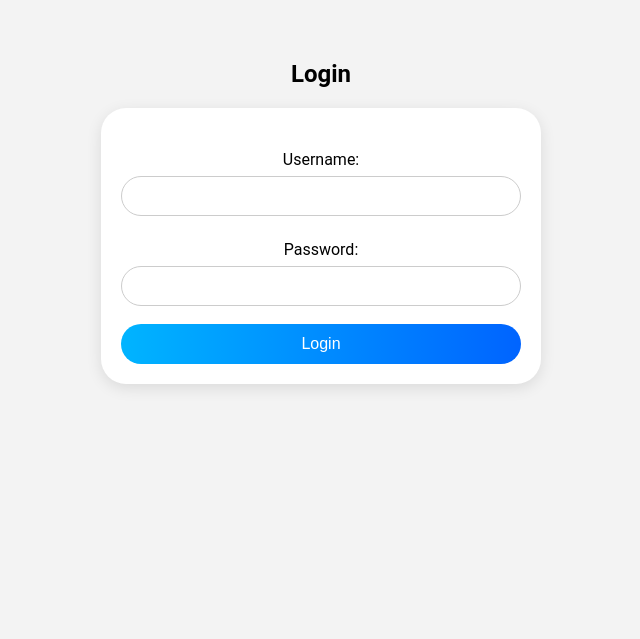
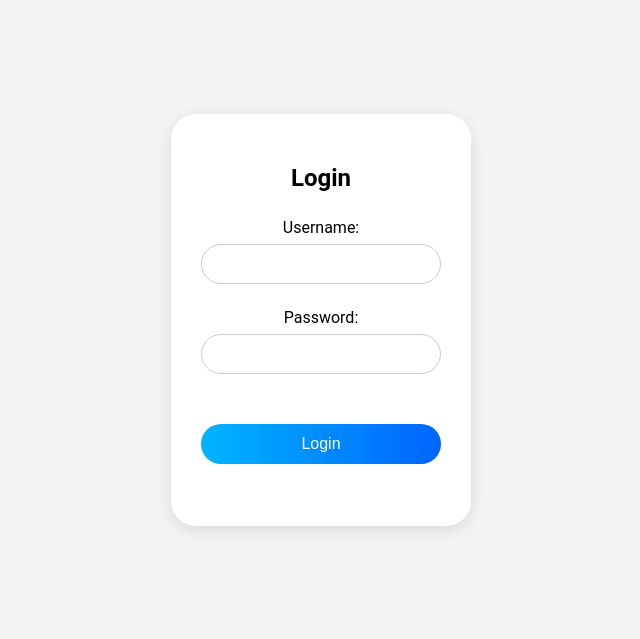
Before and after one commit to Lxnii/webapp, a Django app: page /login/ in a window 1280 px wide. Shown: the top 639 px of the page, without its empty margins (319-959 px from the left). Run offline with Django 4.2, Linux system fonts and the light colour scheme; parts of the project's set-up code (start-up, migrations or seed data) failed here and were passed over.

Commit message:
Adaptive screen size for login and register pages

```diff
--- a/mytvtime/static/mytvtime/css/style.css
+++ b/mytvtime/static/mytvtime/css/style.css
@@ -411,18 +411,30 @@
 }
 
 /* login and register page */
-.body-login-page, .body-register-page {
+/* .body-login-page, .body-register-page {
+    display: flex;
     font-family: 'Roboto', sans-serif;
     background-color: #f3f3f3;
     padding: 2em;
     text-align: center;
+    margin-top: 8em;
+} */
+
+.body-login-page, .body-register-page {
+    display: flex;
+    justify-content: center;
+    align-items: center;
+    text-align: center;
+    height: 80vh;
+    margin: 0;
+    font-family: 'Roboto', sans-serif;
+    background-color: #f3f3f3;
 }
 
 .login-form, .register-form {
     display: block;
-    max-width: 400px;
-    margin: 1em auto;
-    padding: 20px;
+    width: 30vh;
+    padding: 30px;
     border-radius: 25px;
     background: #ffffff;
     box-shadow: 0px 4px 15px rgba(0,0,0,0.1);
@@ -434,7 +446,7 @@
     width: 100%;
     height: 40px;
     font-size: 18px;
-    padding: 0 16px;
+    padding: 0 2em;
     border: 1px solid #ccc;
     border-radius: 25px;
     outline: none;
@@ -445,6 +457,7 @@
 .login-button, .register-button {
     width: 100%;
     height: 40px;
+    margin: 2em auto;
     font-size: 16px;
     border: none;
     border-radius: 25px;
@@ -467,13 +480,19 @@
     line-height: 1.5;
 }
 
+.helptext, ul:nth-of-type(1){
+    display: none;
+}
+
 .errorlist {
+    display: block;
     list-style-type: none;
     padding-left: 0;
     color: red;
     font-size: 0.8em;
     text-align: left;
 }
+
 
 /* Test Countdown Styles */
 .countdown {
--- a/mytvtime/templates/mytvtime/login.html
+++ b/mytvtime/templates/mytvtime/login.html
@@ -4,10 +4,11 @@
 <head>
     <link rel="stylesheet" type="text/css" href="{% static 'mytvtime/css/style.css' %}">
     <title>Login</title>
+    <meta name="viewport" content="width=device-width, initial-scale=1">
 </head>
 <body class="body-login-page">
-    <h2>Login</h2>
     <form class="login-form" method="post" autocomplete="off">
+        <h2>Login</h2>
         {% csrf_token %}
         <div class="login-form-hints">{{ form.as_p }}</div>
         <button class="login-button" type="submit">Login</button>
--- a/mytvtime/templates/mytvtime/register.html
+++ b/mytvtime/templates/mytvtime/register.html
@@ -4,10 +4,11 @@
 <head>
     <link rel="stylesheet" type="text/css" href="{% static 'mytvtime/css/style.css' %}">
     <title>Register</title>
+    <meta name="viewport" content="width=device-width, initial-scale=1">
 </head>
 <body class="body-register-page">
-    <h2>Register</h2>
     <form class="register-form" method="post" autocomplete="off">
+        <h2>Register</h2>
         {% csrf_token %}
         <div class="register-form-hints">{{ form.as_p }}</div>
         <button class="register-button" type="submit">Register</button>
```
Also changed, not shown: db.sqlite3.
